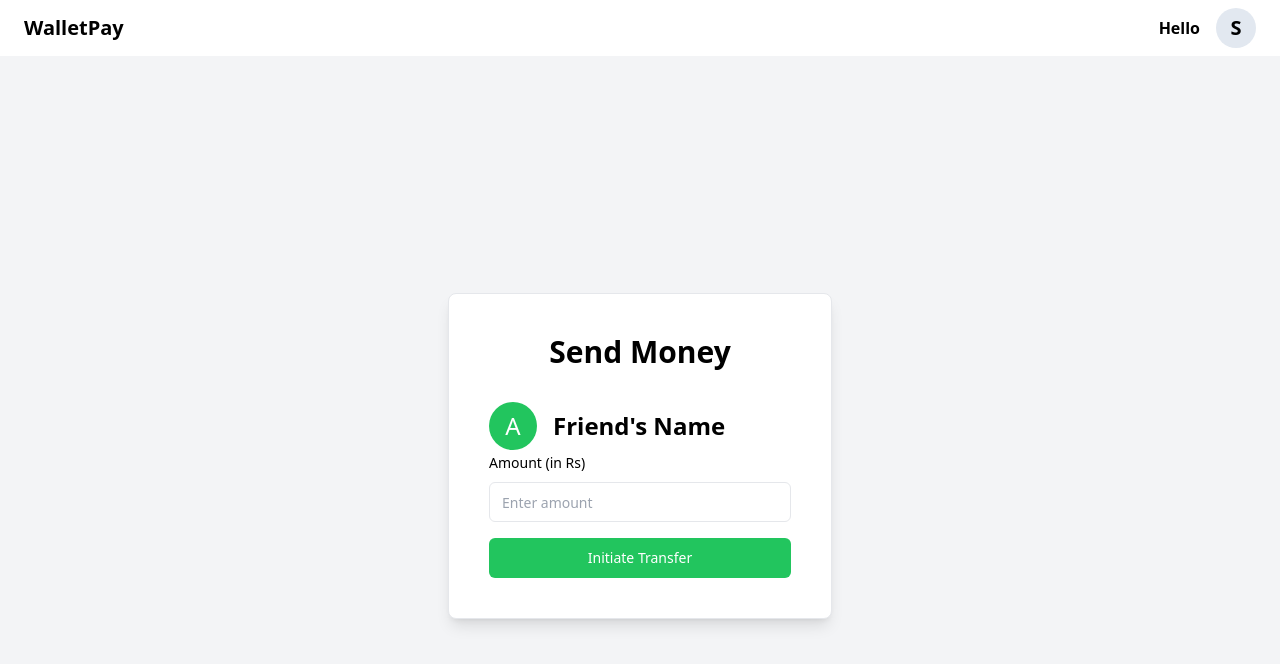
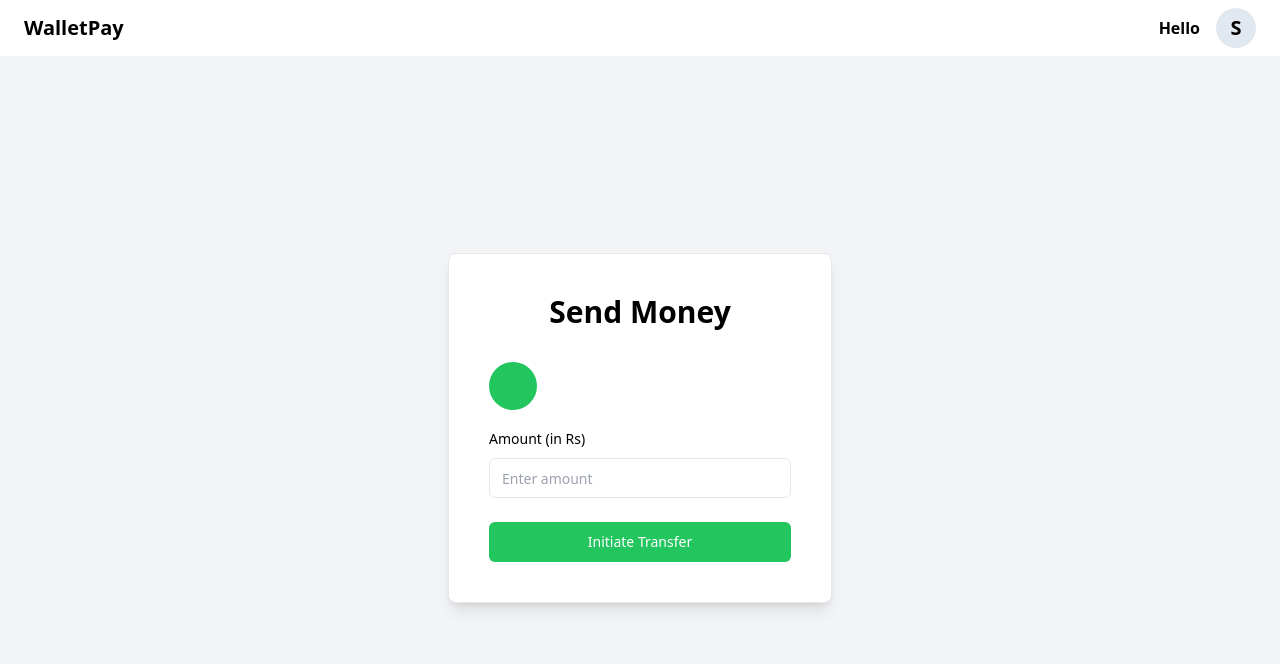
Before and after one commit to sachinDev07/WalletPay-Mern, a React (Vite) app in the folder frontend/: page /send in a window 1280 px wide. Shown: the top 664 px of the page. Built offline with nearby package versions, Linux system fonts and the light colour scheme.

Commit message:
Added name using useSearchParam hook

```diff
--- a/frontend/src/pages/SendMoney.tsx
+++ b/frontend/src/pages/SendMoney.tsx
@@ -1,6 +1,14 @@
+import { useState } from "react";
+import { useSearchParams } from "react-router-dom";
+
 export const SendMoney = () => {
+  const [searchParams] = useSearchParams();
+  const name = searchParams.get("name");
+
+  const [amount, setAmount] = useState<number>(0);
+
   return (
-    <div className="flex justify-center h-screen bg-gray-100">
+    <div className="flex justify-center h-[calc(100vh-3.5rem)] bg-gray-100">
       <div className="h-full flex flex-col justify-center">
         <div className="border h-min text-card-foreground max-w-md p-4 space-y-8 w-96 bg-white shadow-lg rounded-lg">
           <div className="flex flex-col space-y-1.5 px-6 pt-6">
@@ -9,11 +17,13 @@ export const SendMoney = () => {
           <div className="px-6 pb-6">
             <div className="flex items-center space-x-4">
               <div className="w-12 h-12 rounded-full bg-green-500 flex items-center justify-center">
-                <span className="text-2xl text-white">A</span>
+                <span className="text-2xl font-bold text-white">
+                  {name?.charAt(0)}
+                </span>
               </div>
-              <h3 className="text-2xl font-semibold">Friend's Name</h3>
+              <h3 className="text-3xl font-semibold">{name}</h3>
             </div>
-            <div className="space-y-4">
+            <div className="space-y-6 mt-4">
               <div className="space-y-2">
                 <label
                   className="text-sm font-medium leading-none peer-disabled:cursor-not-allowed peer-disabled:opacity-70"
@@ -26,6 +36,7 @@ export const SendMoney = () => {
                   className="flex h-10 w-full rounded-md border border-input bg-background px-3 py-2 text-sm"
                   id="amount"
                   placeholder="Enter amount"
+                  onChange={(e) => setAmount(+e.target.value)}
                 />
               </div>
               <button className="justify-center rounded-md text-sm font-medium ring-offset-background transition-colors h-10 px-4 py-2 w-full bg-green-500 text-white hover:bg-green-700 duration-150 ease-linear">
```
